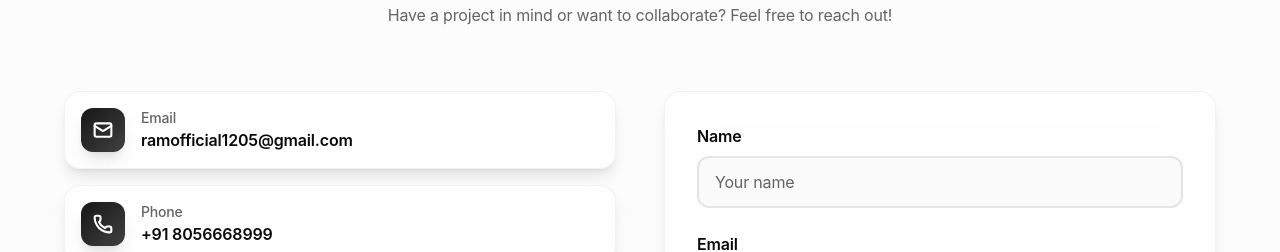
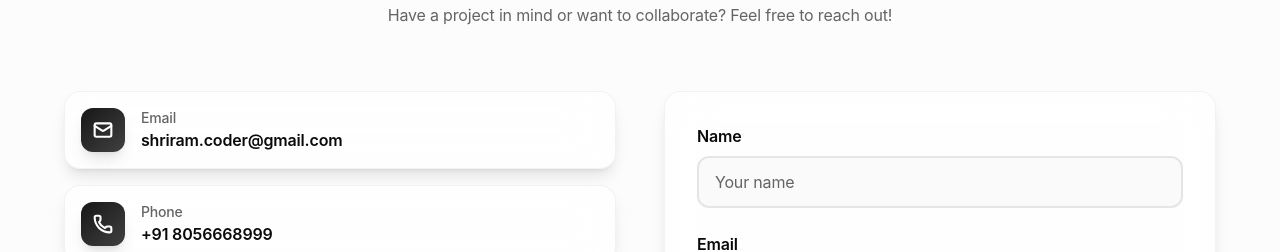
Before and after one commit to shriram1206/personal-portfolio1, a React (Vite) app: page / in a window 1280 px wide. Shown: the part 6840-7092 px from the top of the page. Built offline with nearby package versions, Linux system fonts and the light colour scheme; no server answers.

Commit message:
Update portfolio.ts

```diff
--- a/src/data/portfolio.ts
+++ b/src/data/portfolio.ts
@@ -5,7 +5,7 @@ export const personalInfo = {
     title: 'Full-Stack Software Engineer',
     location: 'Namakkal, Tamil Nadu, India',
     phone: '+91 8056668999',
-    email: 'ramofficial1205@gmail.com',
+    email: 'shriram.coder@gmail.com',
     linkedin: 'https://linkedin.com/in/shriram-m-sde',
     github: 'https://github.com/shriram1206',
     tagline: 'Building scalable microservices and AI-powered systems with production Java/Spring Boot expertise',
```
